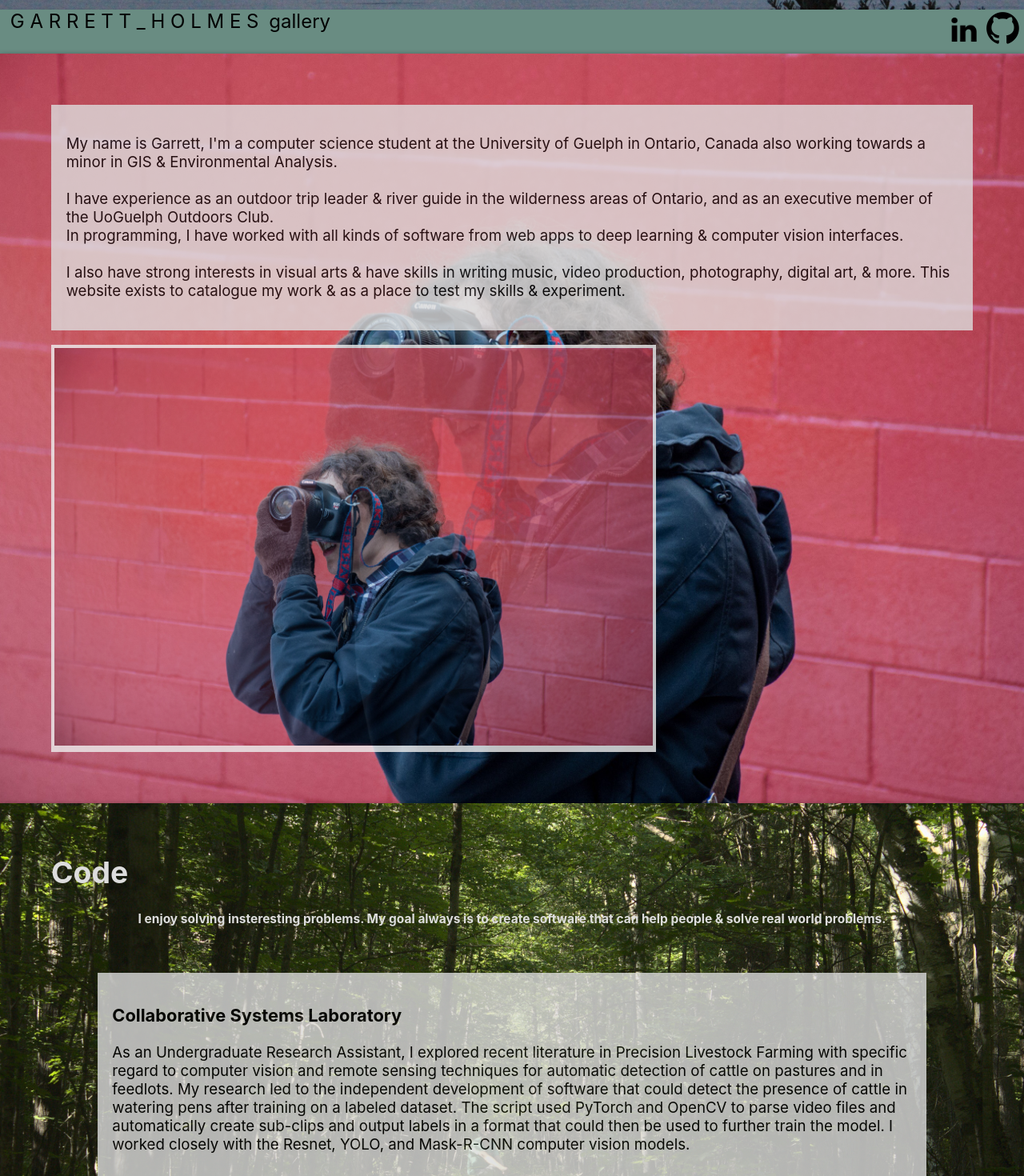
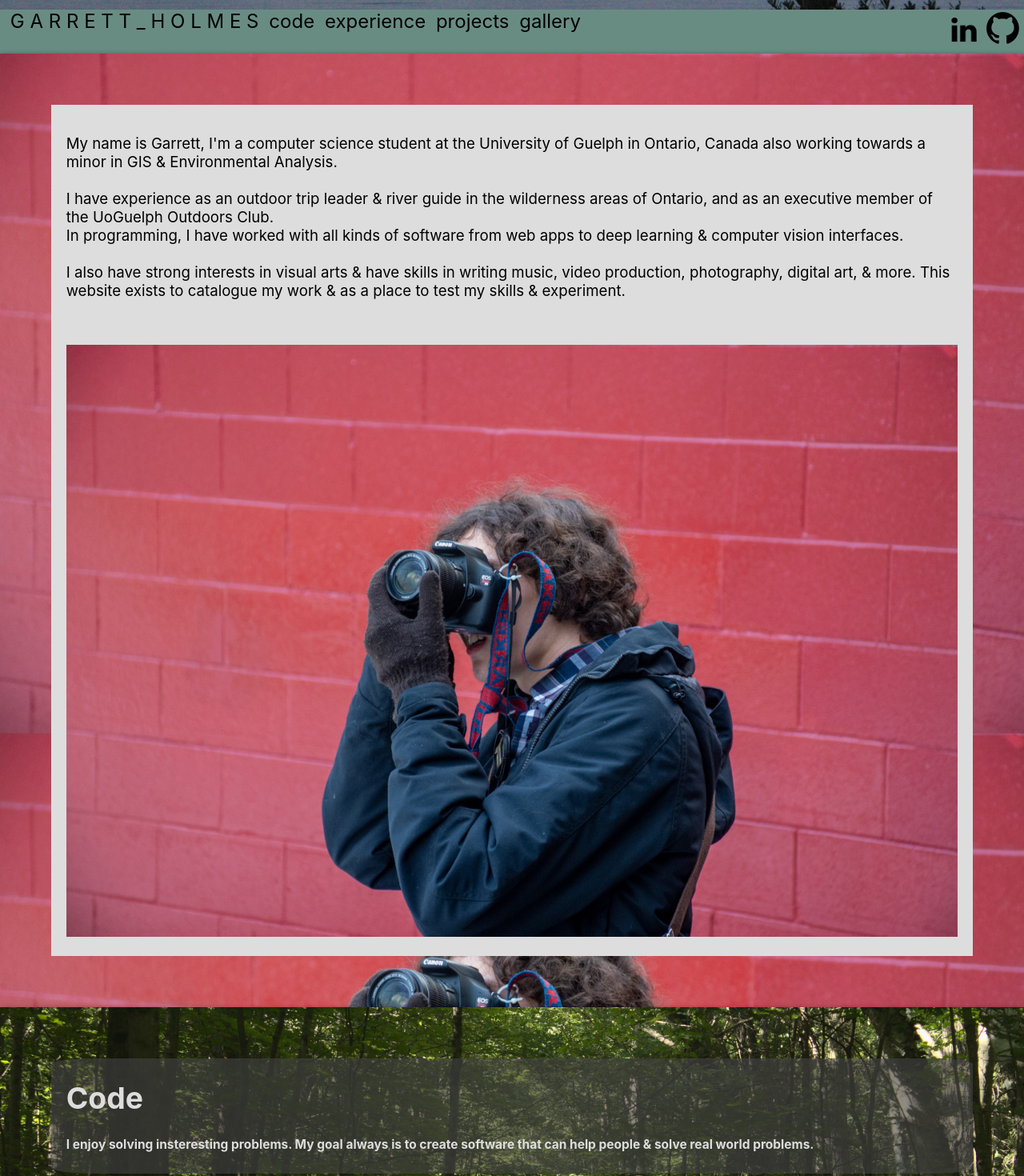
Before and after one commit to ga-holmes/ga-holmes.github.io, a React (Create React App) app: page / in a window 1280 px wide. Shown: the part 740-2210 px from the top of the page at 80% size. Built offline with nearby package versions, Linux system fonts and the light colour scheme.

Commit message:
re-formatted home page, added box shadows to gallery

```diff
--- a/src/components/FormatContainer.js
+++ b/src/components/FormatContainer.js
@@ -3,7 +3,7 @@ import '../styles/FormatContainer.css';
 
 const FormatContainer = ({ columns,spacing,elements }) => {
   return (
-    <div className="wrapper" style={{ gridTemplateColumns: columns, gridGap: spacing }}>
+    <div className="wrapper" style={{ gridTemplateColumns: columns, gridGap: spacing}}>
 
       {
         React.Children.toArray(
--- a/src/home.js
+++ b/src/home.js
@@ -28,6 +28,7 @@ const home = {
 
         <div key={2}>
             <h3><a href="https://csl.uwaterloo.ca/">Collaborative Systems Laboratory</a></h3>
+            <img src="/media/58.jpg" className='imageDefault' alt='' key={4} />
             <p>
                 As an Undergraduate Research Assistant, I explored recent literature in Precision Livestock Farming
                 with specific regard to computer vision and remote sensing techniques for automatic detection of cattle
@@ -38,10 +39,10 @@ const home = {
             </p>
         </div>
         ,
-        <img src="/media/58.jpg" className='imageDefault' alt='' key={4} />
-        ,
+
         <div key={3}>
             <h3>Web</h3>
+            <img src="/media/react-cover.png" className='imageDefault' alt='' key={4} />
             <p>
                 I've worked on numerous web applications with a variety of different tools. As an excercise using basic tools I built a website on HTML & JQuery
                 that could interface with a C program & a backend using MariaDB.
@@ -52,12 +53,11 @@ const home = {
             </p>
         </div>
         ,
-        <img src="/media/react-cover.png" className='imageDefault' alt='' key={4} />
-        ,
 
     ],
     experienceElements: [
-
+        <img src="/media/tripcentre.JPG" className='imageDefault' alt='' key={2} />
+    ,
         <div key={1}>
             <a href='https://www.kandalore.com/'><h3>Camp Kandalore</h3></a>
             <p>At Kandalore, where I worked in the summers of 2019 and 2021, my main role was guiding canoe trips
@@ -72,16 +72,15 @@ const home = {
                 was kept, as well as fixing boats before and after they were on trips. </p>
         </div>
         ,
-        <img src="/media/tripcentre.JPG" className='imageDefault' alt='' key={2} />
 
     ],
     projectsElements: [
         <div>
-            Composer - Sole of a Salesman by Lliam Bittle
-            <iframe width="1280" height="720" src="https://www.youtube.com/embed/OOtX7AmzdAA" title="Sole Of A Salesman" frameborder="0" allow="accelerometer; autoplay; clipboard-write; encrypted-media; gyroscope; picture-in-picture" allowfullscreen></iframe>
+            <h4>Composer - <a href="https://letterboxd.com/film/sole-of-a-salesman/">Sole of a Salesman by Lliam Bittle</a></h4>
+            <iframe className="video" src="https://www.youtube.com/embed/OOtX7AmzdAA" title="Sole Of A Salesman" frameborder="0" allow="accelerometer; autoplay; clipboard-write; encrypted-media; gyroscope; picture-in-picture" allowfullscreen></iframe>
         </div>
         ,
-        <img src="/media/modimage.jpg" className='imageDefault' key={1} alt='' />
+        <p>Independent short film soundtrack, written and produced using a variety of digital instruments as well as recorded instruments.</p>
     ],
     icons: [
         {
@@ -97,7 +96,22 @@ const home = {
         {
             icon: "",
             text: "G A R R E T T _ H O L M E S",
-            linkTo: "/"
+            linkTo: "/#start"
+        },
+        {
+            icon: "",
+            text: "code",
+            linkTo: "/#code"
+        },
+        {
+            icon: "",
+            text: "experience",
+            linkTo: "/#experience"
+        },
+        {
+            icon: "",
+            text: "projects",
+            linkTo: "/#projects"
         },
         {
             icon: "",
--- a/src/index.css
+++ b/src/index.css
@@ -23,7 +23,7 @@ a:link:hover {
     -moz-transition: all 0.3s ease;
     transition: all 0.3s ease;
     cursor: pointer;
-    text-decoration: none;
+    text-decoration: underline;
     cursor: hand;
 }
 
--- a/src/pages/MainPage.js
+++ b/src/pages/MainPage.js
@@ -18,7 +18,7 @@ const MainPage = () => {
     return (
         <div className="App">
 
-            <div className="topBanner" style={{ backgroundImage: `url(${backImage})` }}/>
+            <div className="topBanner" id="start" style={{ backgroundImage: `url(${backImage})` }}/>
 
             <div id="icons">
                 <Nav linksList={home.icons} />
@@ -28,12 +28,12 @@ const MainPage = () => {
                 <FormatContainer elements={home.homeElements} columns='2fr 1fr' spacing='1em' />
             </div>
 
-            <div className="bck" id='projects' style={{ backgroundImage: `url(${backImage2})` }}>
+            <div className="bck" id='code' style={{ backgroundImage: `url(${backImage2})` }}>
                 <div className="projectsclass">
 
-                    <h1>Code</h1>
-                    <div key={1}>
-                        <h5 style={{ textAlign: 'center' }}>I enjoy solving insteresting problems. My goal always is to create software
+                    <div style={{ backgroundColor: "#4449", paddingLeft: "1em", paddingBottom: "0.1em", paddingTop: "0.1em", borderRadius: "5%" }}>
+                        <h1>Code</h1>
+                        <h5 style={{ textAlign: 'left' }}>I enjoy solving insteresting problems. My goal always is to create software
                             that can help people & solve real world problems.
                         </h5>
                     </div>
--- a/src/styles/FormatContainer.css
+++ b/src/styles/FormatContainer.css
@@ -10,23 +10,47 @@
 }
 .wrapper > div{
     background: #eee;
-    opacity: 0.8;
+    /* opacity: 0.8; */
     padding: 1em;
+
+    border-radius: 2%;
 }
 .wrapper > div:nth-child(odd){
     background: #ddd;
 }
 
+.video{
+    width: 50vw;
+    height: 50vh;
+}
+
 /* reformat for mobile */
 @media only screen and (max-device-width: 1024px) {
 
-    .wrapper > div:nth-child(even){
+    .wrapper {
+        display: block;
+    }
+
+    .wrapper>div {
+        background: #ddd;
+        /* opacity: 0.8; */
+        padding: 1em;
+
+        border-radius: 0%;
+    }
+
+    /* .wrapper > div:nth-child(even){
         padding: 0.2em;
     }
 
     .wrapper > div:nth-child(odd){
         grid-column-start: 1;
         grid-column-end: 3;
+    } */
+
+    .video {
+        width: auto;
+        height: auto;
     }
 
 }
--- a/src/styles/Gallery.css
+++ b/src/styles/Gallery.css
@@ -9,20 +9,30 @@
     grid-gap: 1em;
     justify-items: stretch;
     align-items: center;
+}
 
-}
-.gwrapper > div{
-    background:rgb(180, 190, 205);;
+/* .gwrapper > div{
 
-}
+} */
 .gwrapper > div:nth-child(4){
     grid-template-columns: 2fr 1fr 2fr;
-    background: rgb(200, 210, 225);;
 }
 
 .galleryimg {
     max-width: 100%;
     max-height: 100%;
+
+    border-radius: 3%;
+}
+
+.galleryimg:hover {
+    -webkit-transition: all 0.3s ease;
+    -moz-transition: all 0.3s ease;
+    transition: all 0.3s ease;
+
+    box-shadow: 0px 0px 10px #ddd;
+    max-width: 101%;
+    max-height: 101%;
 }
 
 /* Turn off parallax scrolling for tablets and phones */
--- a/src/styles/Nav.css
+++ b/src/styles/Nav.css
@@ -10,7 +10,7 @@
 
     overflow: hidden;
 
-    z-index: 1;
+    z-index: 10;
     width: 100%;
     max-height: 10%;
 
```
Also changed, not shown: src/components/Nav.js (line endings or trailing spaces), src/styles/MainPage.css (line endings or trailing spaces).
